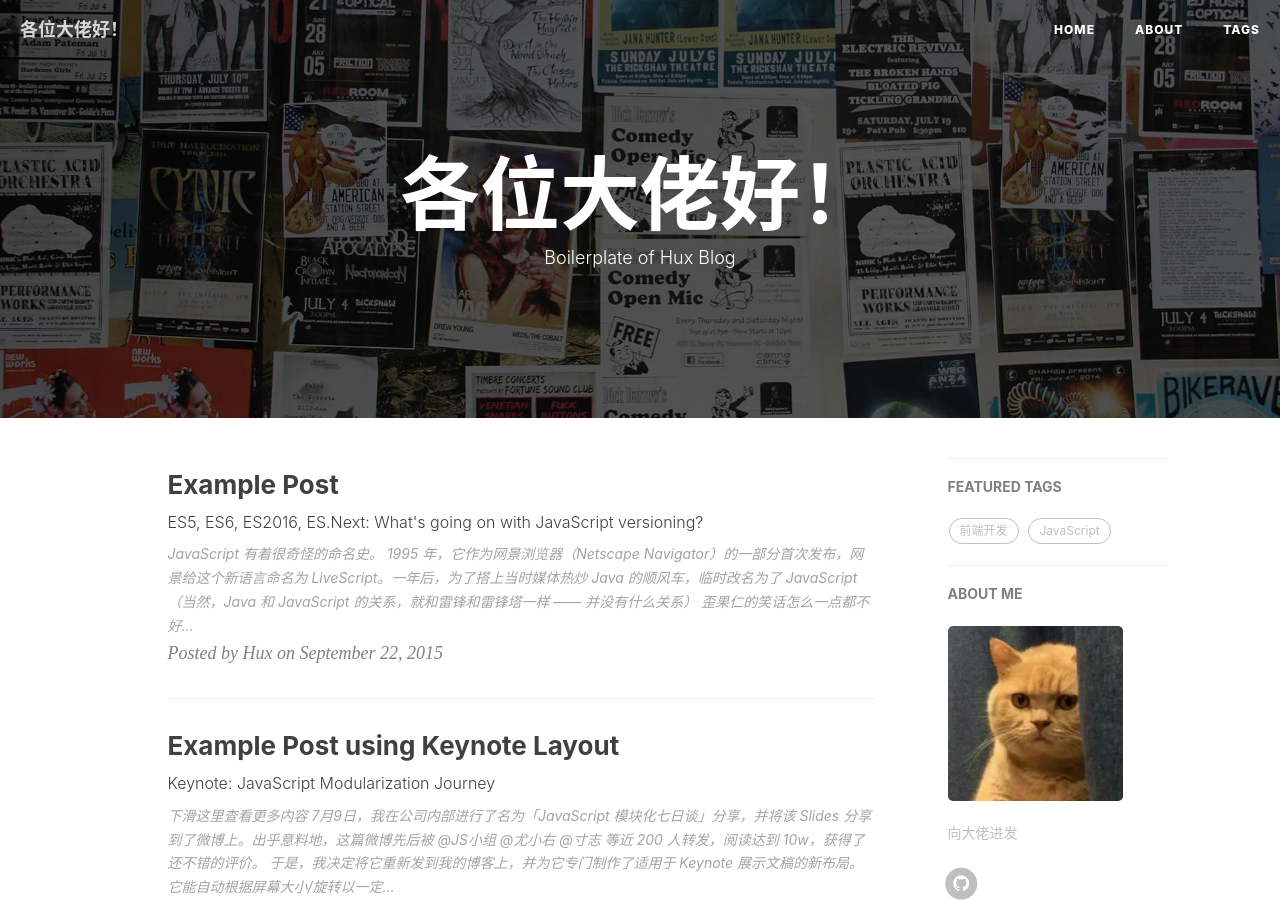
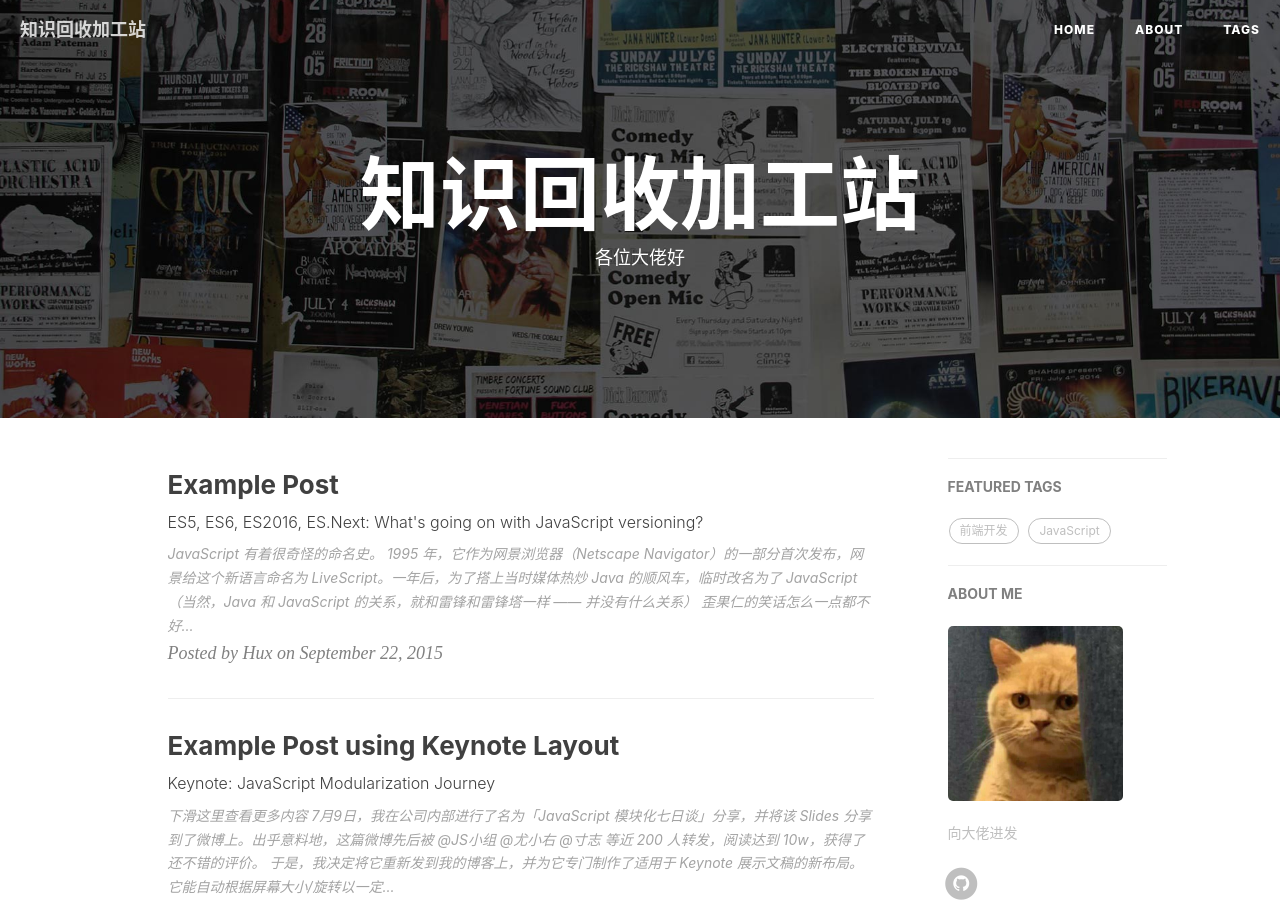
Before and after one commit to DimaLiLongJi/My-Blog, a Jekyll site: the page built from index.html, in a window 1280 px wide and 900 px high. Built offline with Jekyll 4.4.1, drawn with Linux system fonts in a browser that asks for light colours; nearby versions of some CDN libraries; the list of posts is cut into pages by our own code; comment, search, counter and statistics services are not loaded; some of the changed text lies outside the part shown.

Commit message:
change my blog title

```diff
--- a/_config.yml
+++ b/_config.yml
@@ -1,6 +1,6 @@
 # Site settings
-title: 各位大佬好！
-SEOTitle: 李龙吉的博客 | Li LongJi's Blog
+title: 知识回收加工站
+SEOTitle: 李龙吉的博客 | 知识回收加工站 | Li LongJi's Blog
 header-img: img/home-bg.jpg
 email: woshililongji@163.com
 description: "这是李龙吉的技术博客"
--- a/index.html
+++ b/index.html
@@ -1,6 +1,6 @@
 ---
 layout: page
-description: "Boilerplate of Hux Blog"
+description: "各位大佬好"
 ---
 
 {% for post in paginator.posts %}
```
